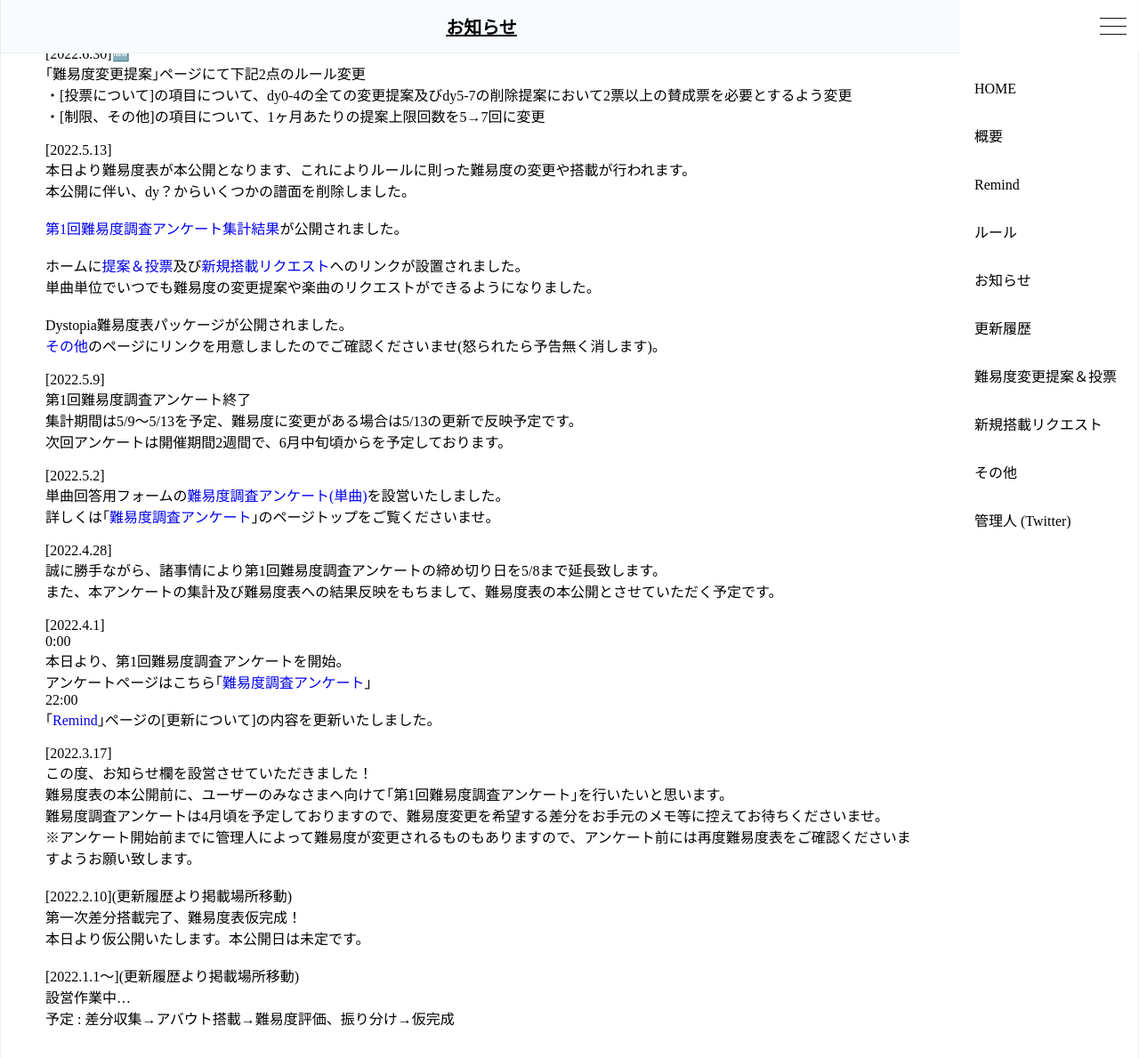
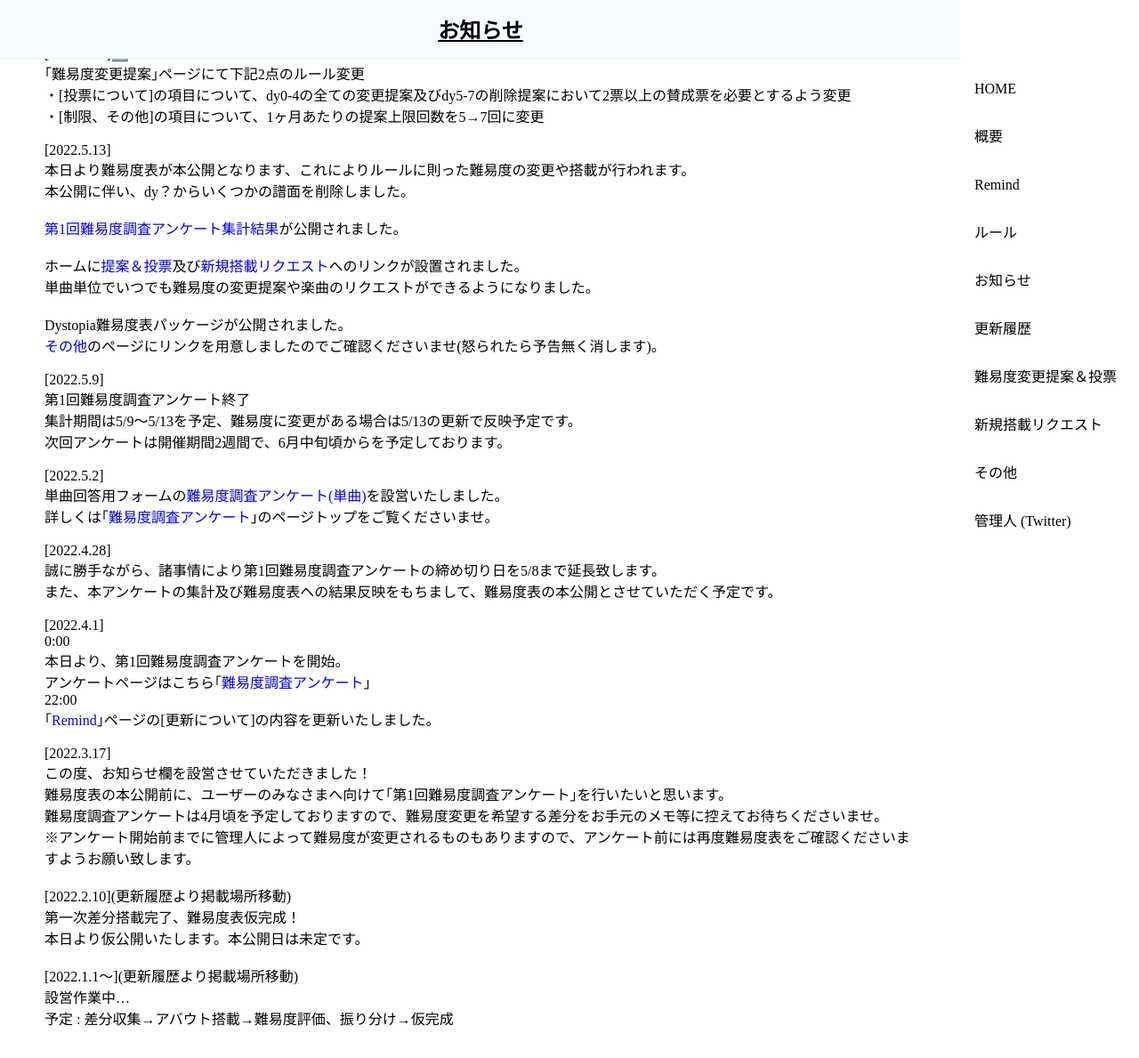
Before and after one commit to monibms/Dystopia, a PHP site: page /dystopia_notice.html in a window 1280 px wide. Shown: the whole page at 89% size. Run offline with PHP 8.4, Linux system fonts and the light colour scheme; some libraries are stand-ins or nearby versions.

Commit message:
Update style.css

```diff
--- a/style.css
+++ b/style.css
@@ -175,12 +175,7 @@ html.is-fixed body {
 
 @media screen and (min-width: 768px) {
 
-body {
-border-right: 1px solid #eee;
-border-left: 1px solid #eee;
- box-sizing: border-box;
-}
-}
+body,
 ul,
 h1,
 h2,
@@ -189,17 +184,31 @@ p {
   padding: 0;
 }
 h1 {
-  font-size: 20px;
+  font-size: 24px;
   text-decoration: underline;
-padding-right: 200px;
+  padding-right: 200px;
+}
+a {
+  display: block;
+  text-decoration: none;
+}
+.fixed {
+/*   height: 100%; */
+  position: fixed;
+/*   width: 100%; */
 }
 .header {
   background-color: #F8FBFF;
-border-bottom: 1px solid #eee;
+  border-bottom: 1px solid #eee;
+  position: fixed;
+  top: 0;
+  width: 100%;
+  z-index: 30;
 }
 .header__inner {
   margin: 0;
   padding: 15px 0;
+  width: 100%;
 }
 .header li {
   list-style-type: none;
@@ -221,6 +230,88 @@ border-bottom: 1px solid #eee;
   width: 200px;
   z-index: 200;
 }
+
+.hamburger {
+  cursor: pointer;
+  height: 56px;
+  position: absolute;
+  right: 0;
+  top: 0;
+  width: 56px;
+  z-index: 300;
+}
+.hamburger span {
+  background-color: #111;
+  height: 1px;
+  left: 11px;
+  position: absolute;
+  transition: all 0.3s;
+  width: 30px;
+  display: none;
+}
+.hamburger__lineTop {
+  top: 20px;
+}
+.hamburger__lineCenter {
+  top: 29px;
+}
+.hamburger__lineBottom {
+  top: 38px;
+}
+.overlay {
+  background-color: #000;
+  cursor: pointer;
+  height: 100vh;
+  left: 0;
+  opacity: 0;
+  position: fixed;
+  top: 0;
+  transition: all 0.3s;
+  visibility: hidden;
+  width: 100vw;
+  z-index: 100;
+  display: none;
+}
+/* メニューが開いた時のCSS */
+.nav-open .sideMenu {
+  background-color: #fff;
+  right: 0;
+}
+.nav-open .hamburger__lineTop {
+  top: 26px;
+  transform: rotate(45deg);
+}
+.nav-open .hamburger__lineCenter {
+  left: 50%;
+  width: 0;
+}
+.nav-open .hamburger__lineBottom {
+  top: 26px;
+  transform: rotate(-45deg);
+}
+.nav-open .overlay {
+  opacity: 0.8;
+  visibility: visible;
+}
+section {
+  margin: 0 auto 200px;
+  text-align: center;
+  width: 80%;
+}
+.about {
+  background-color: #ffffbc;
+  margin-top: 200px;
+}
+.works {
+  background-color: #bcffdd;
+}
+.gallery {
+  background-color: #bcbcff;
+}
+.service {
+  background-color: #ffbcbc;
+}
+
 #sample {
 padding-right: 250px;
 padding-left: 50px;
```
